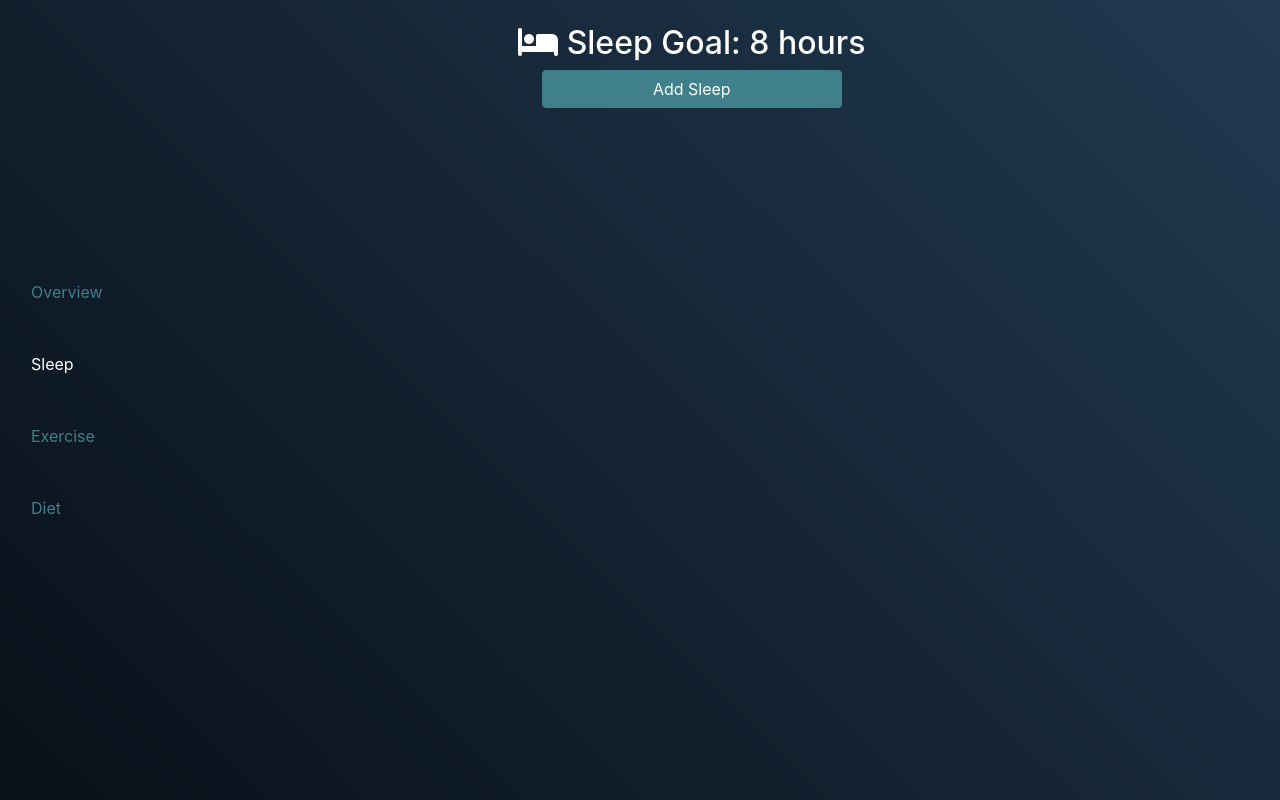
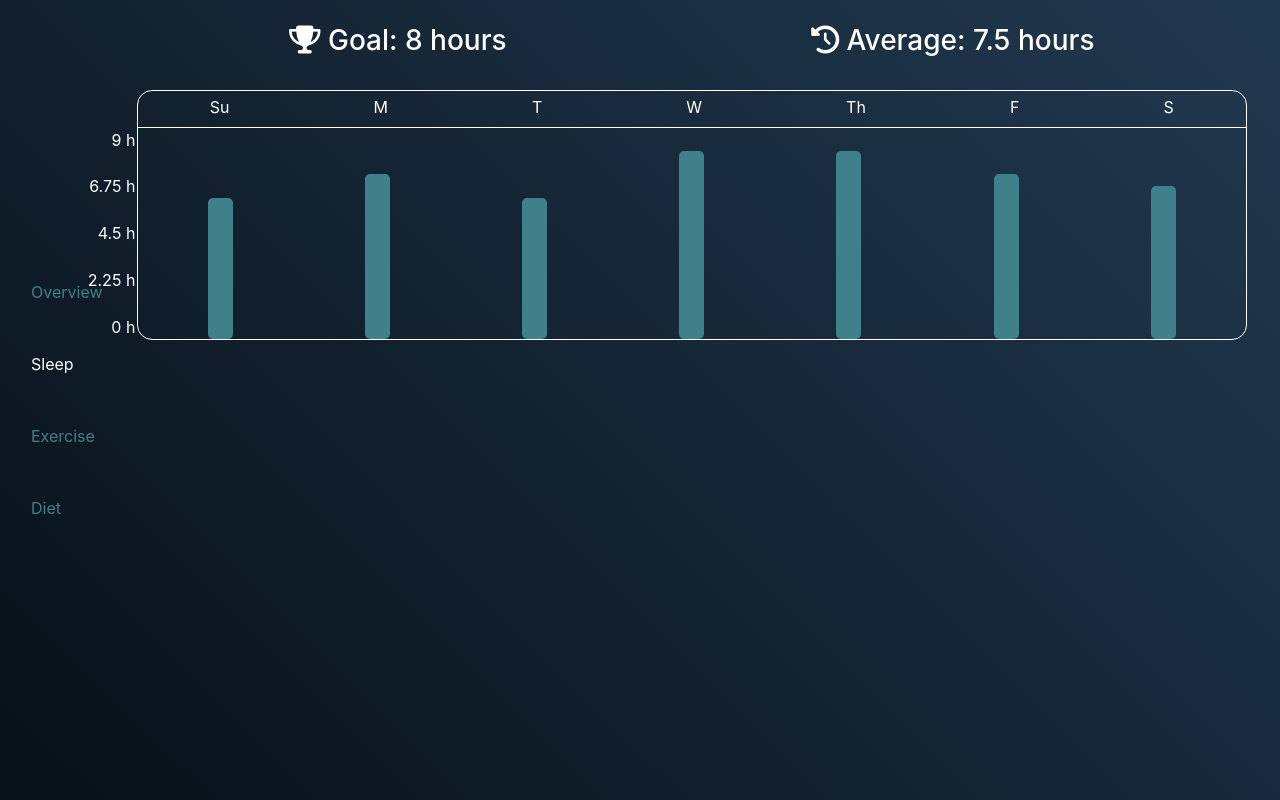
Before and after one commit to morrisbc/daze, a React (Create React App) app: page /dashboard/sleep in a window 1280 px wide. Built offline with nearby package versions, Linux system fonts and the light colour scheme; no server answers.

Commit message:
Added BarGraph component and added to Sleep component

```diff
--- /dev/null
+++ b/src/components/Bar.js
@@ -0,0 +1,25 @@
+import React from "react";
+import PropTypes from "prop-types";
+
+const Bar = ({ id, value, maxValue, color }) => {
+  return (
+    <div
+      id={id}
+      style={{
+        width: "25px",
+        borderRadius: "5px",
+        backgroundColor: color || "#007bff",
+        height: `${(value / maxValue) * 100}%`,
+        margin: "0 3px"
+      }}
+    ></div>
+  );
+};
+
+Bar.propTypes = {
+  value: PropTypes.number.isRequired,
+  maxValue: PropTypes.number.isRequired,
+  color: PropTypes.string
+};
+
+export default Bar;
--- /dev/null
+++ b/src/components/BarGraph.js
@@ -0,0 +1,70 @@
+import React from "react";
+import PropTypes from "prop-types";
+import Bar from "./Bar";
+
+const BarGraph = ({ labels, values, unit, barColor }) => {
+  // Throw Error if the number of labels doesn't match the number of values
+  if (labels.length !== values.length) {
+    throw new Error();
+  }
+
+  // Calculate the numbers for the labels on the y axis
+  const maxValue = Math.max(...values);
+  let scale = [];
+
+  for (let num = maxValue + 1; num >= 0; num -= (maxValue + 1) / 4) {
+    scale.push(num);
+  }
+
+  return (
+    <div
+      className="d-flex flex-column"
+      style={{
+        border: "1px solid white",
+        borderRadius: "15px",
+        height: "250px"
+      }}
+    >
+      <div
+        className="d-flex justify-content-around text-white pt-1"
+        style={{ borderBottom: "1px solid white" }}
+      >
+        {labels.map(label => (
+          <label key={label} htmlFor={`${label}-bar`}>
+            {label}
+          </label>
+        ))}
+      </div>
+      <div className="position-relative h-100 d-flex justify-content-around align-items-end px-1">
+        <div
+          className="position-absolute h-100 d-flex flex-column justify-content-between align-items-end text-white pr-3"
+          style={{ left: "-50px" }}
+        >
+          {scale.map(value => (
+            <p key={value} className="m-0">
+              {value} {unit}
+            </p>
+          ))}
+        </div>
+        {values.map((value, idx) => (
+          <Bar
+            key={`${labels[idx]}-bar`}
+            id={`${labels[idx]}-bar`}
+            value={value}
+            maxValue={Math.max(...values) + 1}
+            color={barColor}
+          />
+        ))}
+      </div>
+    </div>
+  );
+};
+
+BarGraph.propTypes = {
+  labels: PropTypes.array.isRequired,
+  values: PropTypes.array.isRequired,
+  unit: PropTypes.string.isRequired,
+  barColor: PropTypes.string
+};
+
+export default BarGraph;
--- a/src/components/pages/dashboard/Dashboard.js
+++ b/src/components/pages/dashboard/Dashboard.js
@@ -14,7 +14,7 @@ const Dashboard = () => {
             <Overview />
           </Route>
           <Route path="/dashboard/sleep">
-            <Sleep sleepGoal={8} />
+            <Sleep sleepGoal={8} sleepAvg={7.5} />
           </Route>
         </Switch>
       </main>
--- a/src/components/pages/dashboard/Overview.js
+++ b/src/components/pages/dashboard/Overview.js
@@ -12,7 +12,7 @@ const Overview = () => {
       <Greeting firstName="Bryce" />
       <h2 className="text-white">{today}</h2>
       <div className="d-flex flex-column flex-md-row w-100">
-        <Dashbar value={2} unit="hours" goalValue={4} activity="Exercise" />
+        <Dashbar value={45} unit="minutes" goalValue={60} activity="Exercise" />
         <Dashbar value={8} unit="hours" goalValue={8} activity="Sleep" />
         <Dashbar
           value={1200}
--- a/src/components/pages/dashboard/Sleep.js
+++ b/src/components/pages/dashboard/Sleep.js
@@ -1,17 +1,22 @@
 import React from "react";
 import PropTypes from "prop-types";
+import BarGraph from "../../BarGraph";
 
-const Sleep = ({ sleepGoal }) => {
+const Sleep = ({ sleepGoal, sleepAvg }) => {
+  const labels = ["Su", "M", "T", "W", "Th", "F", "S"];
+  const values = [6, 7, 6, 8, 8, 7, 6.5];
+
   return (
     <div className="h-100 d-flex flex-column">
-      <div className="text-white text-center mt-4">
-        <h2>
-          <i className="fas fa-bed"></i> Sleep Goal: {sleepGoal} hours
-        </h2>
+      <div className="d-flex justify-content-around text-white my-4">
+        <h3>
+          <i className="fas fa-trophy"></i> Goal: {sleepGoal} hours
+        </h3>
+        <h3>
+          <i className="fas fa-history"></i> Average: {sleepAvg} hours
+        </h3>
       </div>
-      <button className="btn btn-main mx-auto" style={{ width: "300px" }}>
-        Add Sleep
-      </button>
+      <BarGraph labels={labels} values={values} unit={"h"} barColor="#3f808b" />
     </div>
   );
 };
```
